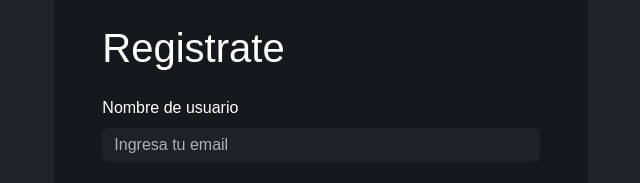
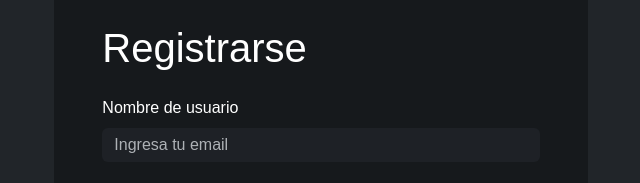
Before and after one commit to AlejandroAgudeloaa/PreEntrega3-Agudelo, a plain HTML site: page register.html in a window 1280 px wide. Shown: the top 183 px of the page, 319-959 px from the left. Drawn offline with nearby package versions, Linux system fonts and the light colour scheme.

Commit message:
register

```diff
--- a/register.html
+++ b/register.html
@@ -21,7 +21,7 @@
     <section">
             <div class="col-lg-5 bg-dark mx-auto align-items-end min-vh-100">
                 <div class="align-self-center w-100 px-lg-5 py-lg-4 p-4">
-                <h1 class="font-weight-bold mb-4">Registrate</h1>
+                <h1 class="font-weight-bold mb-4">Registrarse</h1>
                 <form class="mb-5">
                     <div class="mb-4">
                         <label for="usuario" class="form-label font-weight-bold">Nombre de usuario</label>
```
